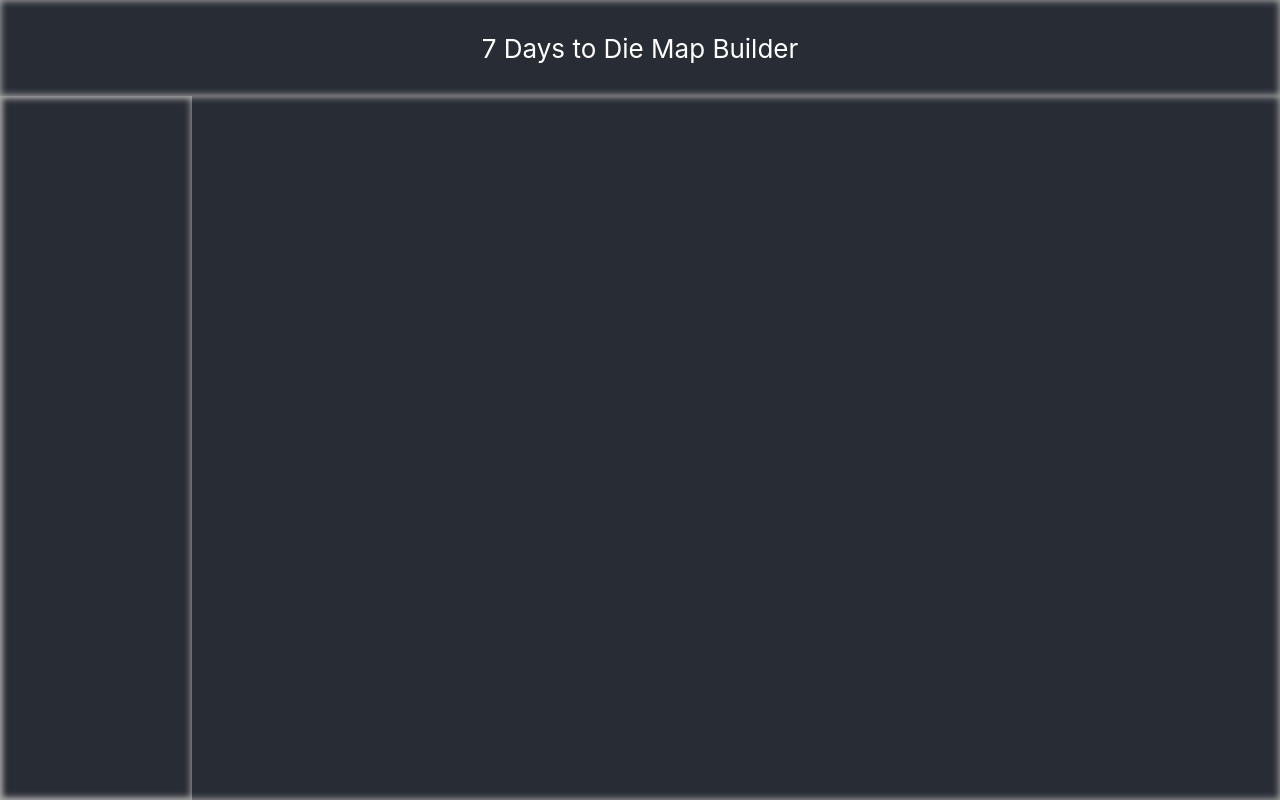
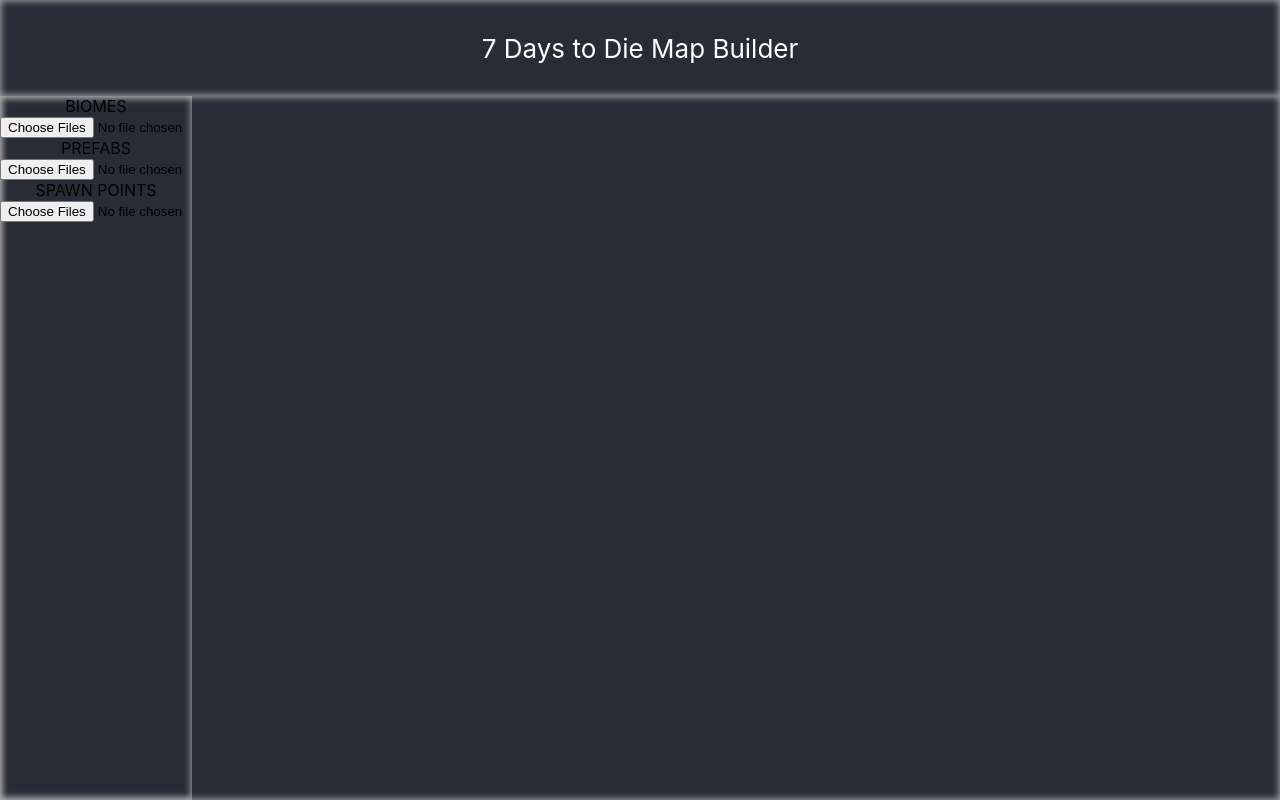
Before and after one commit to JustinHodge/7d2dmap, a React (Vite) app: page / in a window 1280 px wide. Built offline with nearby package versions, Linux system fonts and the light colour scheme.

Commit message:
add inputs for current files

```diff
--- a/src/App.tsx
+++ b/src/App.tsx
@@ -1,17 +1,12 @@
 import './App.css';
 import ContentPanel from './components/ContentPanel';
-import ControlBar from './components/ControlBar';
 import HeaderBar from './components/Header';
-import MapRender from './components/MapRender';
 
 function App() {
     return (
         <div className='App'>
             <HeaderBar />
-            <ContentPanel>
-                <ControlBar />
-                <MapRender />
-            </ContentPanel>
+            <ContentPanel />
         </div>
     );
 }
--- a/src/components/ContentPanel.tsx
+++ b/src/components/ContentPanel.tsx
@@ -1,5 +1,18 @@
+import { useState } from 'react';
+import ControlBar from './ControlBar';
+import MapRender from './MapRender';
+
 const ContentPanel = (props) => {
-    return <div className='content-panel'>{props.children}</div>;
+    const [uploadedFiles, setUploadedFiles] = useState({});
+    return (
+        <div className='content-panel'>
+            <ControlBar
+                uploadedFiles={uploadedFiles}
+                setUploadedFiles={setUploadedFiles}
+            />
+            <MapRender uploadedFiles={uploadedFiles} />
+        </div>
+    );
 };
 
 export default ContentPanel;
--- a/src/components/ControlBar.tsx
+++ b/src/components/ControlBar.tsx
@@ -1,5 +1,14 @@
-const ControlBar = () => {
-    return <div className='control-bar'></div>;
+import FolderInput from './FolderInput';
+
+const ControlBar = (props) => {
+    return (
+        <div className='control-bar'>
+            <FolderInput
+                setUploadedFiles={props.setUploadedFiles}
+                uploadedFiles={props.uploadedFiles}
+            />
+        </div>
+    );
 };
 
 export default ControlBar;
--- /dev/null
+++ b/src/components/FolderInput.tsx
@@ -0,0 +1,40 @@
+const FolderInput = (props) => {
+    const changeUploadedFiles = (event, uploadedFileType) => {
+        console.log(uploadedFileType);
+        props.setUploadedFiles({
+            ...props.uploadedFiles,
+            [uploadedFileType]: event.target.files[0],
+        });
+    };
+
+    return (
+        <>
+            <label> BIOMES </label>
+            <input
+                className='folder-input'
+                type='file'
+                onChange={(event) => changeUploadedFiles(event, 'biomes')}
+                accept={'image/png'}
+                multiple
+            />
+            <label> PREFABS </label>
+            <input
+                className='folder-input'
+                type='file'
+                onChange={(event) => changeUploadedFiles(event, 'prefabs')}
+                accept={'.xml'}
+                multiple
+            />
+            <label> SPAWN POINTS </label>
+            <input
+                className='folder-input'
+                type='file'
+                onChange={(event) => changeUploadedFiles(event, 'spawnpoints')}
+                accept={'.xml'}
+                multiple
+            />
+        </>
+    );
+};
+
+export default FolderInput;
--- a/src/components/MapRender.tsx
+++ b/src/components/MapRender.tsx
@@ -1,5 +1,16 @@
-const MapRender = () => {
-    return <div className='map-render'></div>;
+const MapRender = (props) => {
+    console.log(props.uploadedFiles.biomes);
+    return (
+        <div className='map-render'>
+            <img
+                src={
+                    props.uploadedFiles?.biomes
+                        ? URL.createObjectURL(props.uploadedFiles.biomes)
+                        : ''
+                }
+            />
+        </div>
+    );
 };
 
 export default MapRender;
```
Also changed, not shown: 1 other file (tests, documents, lock files or other folders).
